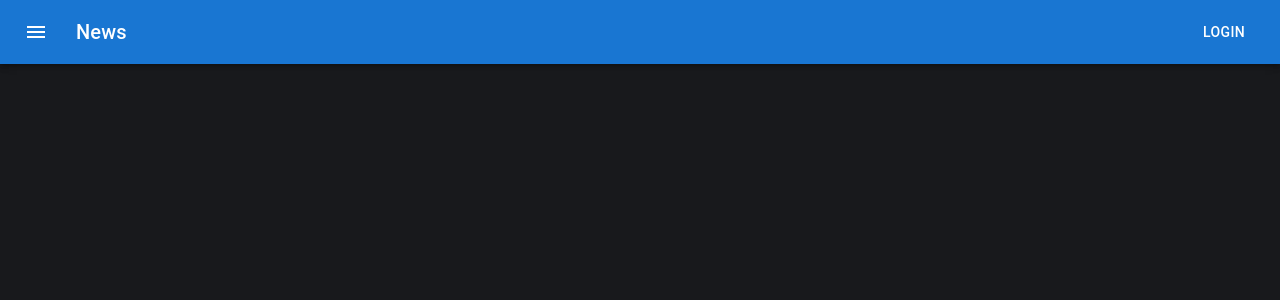
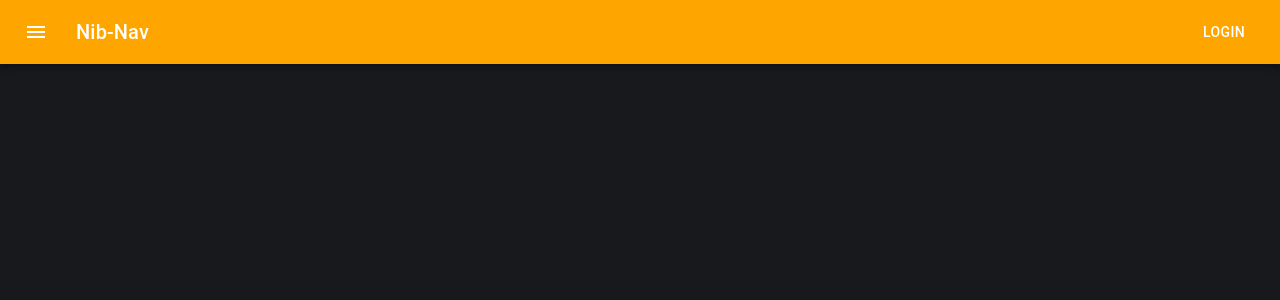
Before and after one commit to tuan882612/nib_nav_c, a React (Create React App) app: page / in a window 1280 px wide. Shown: the top 300 px of the page. Built offline with nearby package versions, Linux system fonts and the light colour scheme.

Commit message:
navigation bar

```diff
--- a/src/App.js
+++ b/src/App.js
@@ -1,10 +1,13 @@
 import './Assets/Styles/App.css';
 import NavigationBar from './Components/NavigationBar';
+import {Box} from '@mui/material';
 
 export default function App() {
   return (
-    <div className="Body">
-      <NavigationBar/>
-    </div>
+		<div className='Body'>
+			<Box sx={{ flexGrow: 1 }}>
+				<NavigationBar />
+			</Box>
+		</div>
   );
 }
--- a/src/Components/NavigationBar.js
+++ b/src/Components/NavigationBar.js
@@ -8,8 +8,10 @@ import MenuIcon from '@mui/icons-material/Menu';
 
 function NavigationBar() {
 	return (
-		<Box sx={{ flexGrow: 1 }}>
-			<AppBar position='static'>
+		<AppBar
+			position='static'
+			sx={{ bgcolor: 'orange' }}
+		>
 			<Toolbar>
 				<IconButton
 					size='large'
@@ -25,12 +27,11 @@ function NavigationBar() {
 					component='div'
 					sx={{ flexGrow: 1 }}
 				>
-						News
+					Nib-Nav
 				</Typography>
 				<Button color='inherit'>Login</Button>
 			</Toolbar>
 		</AppBar>
-		</Box>
 	);
 }
 
```
Lines whose indentation alone changed are shown as unchanged.
